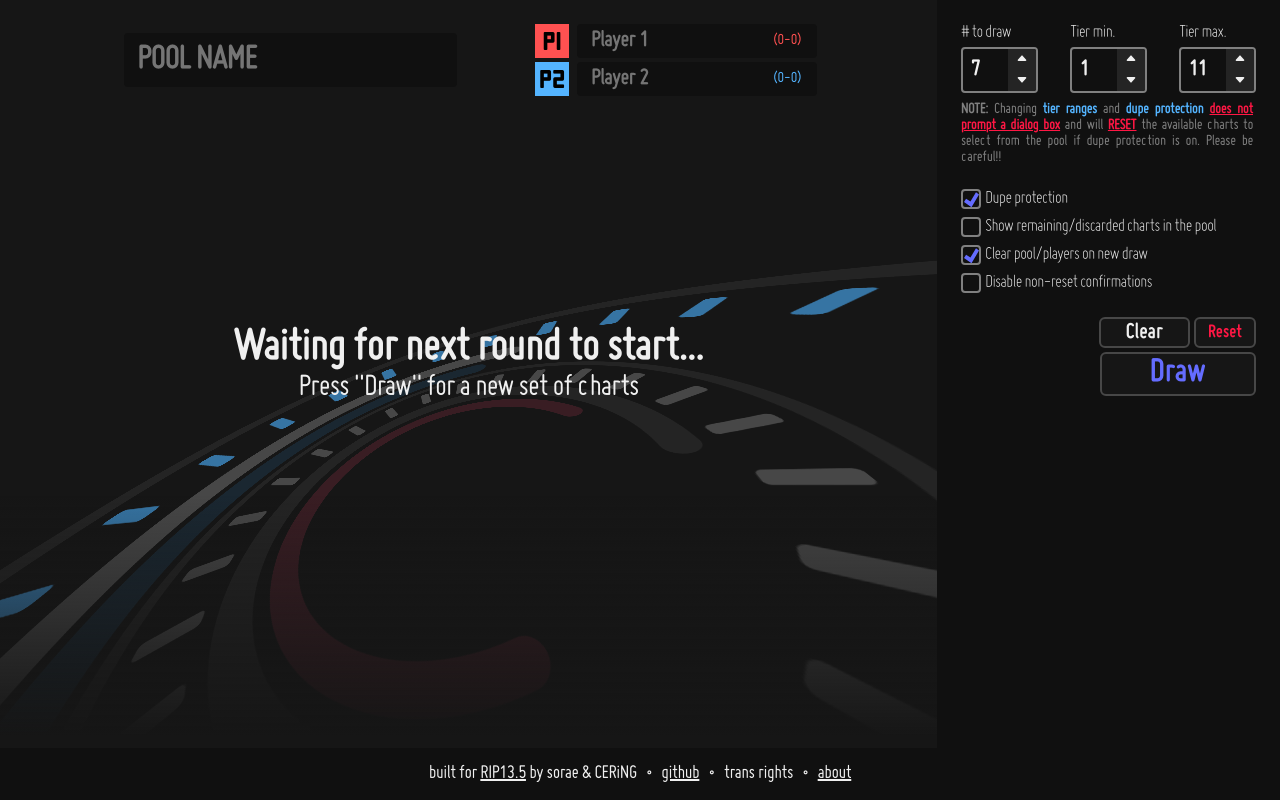
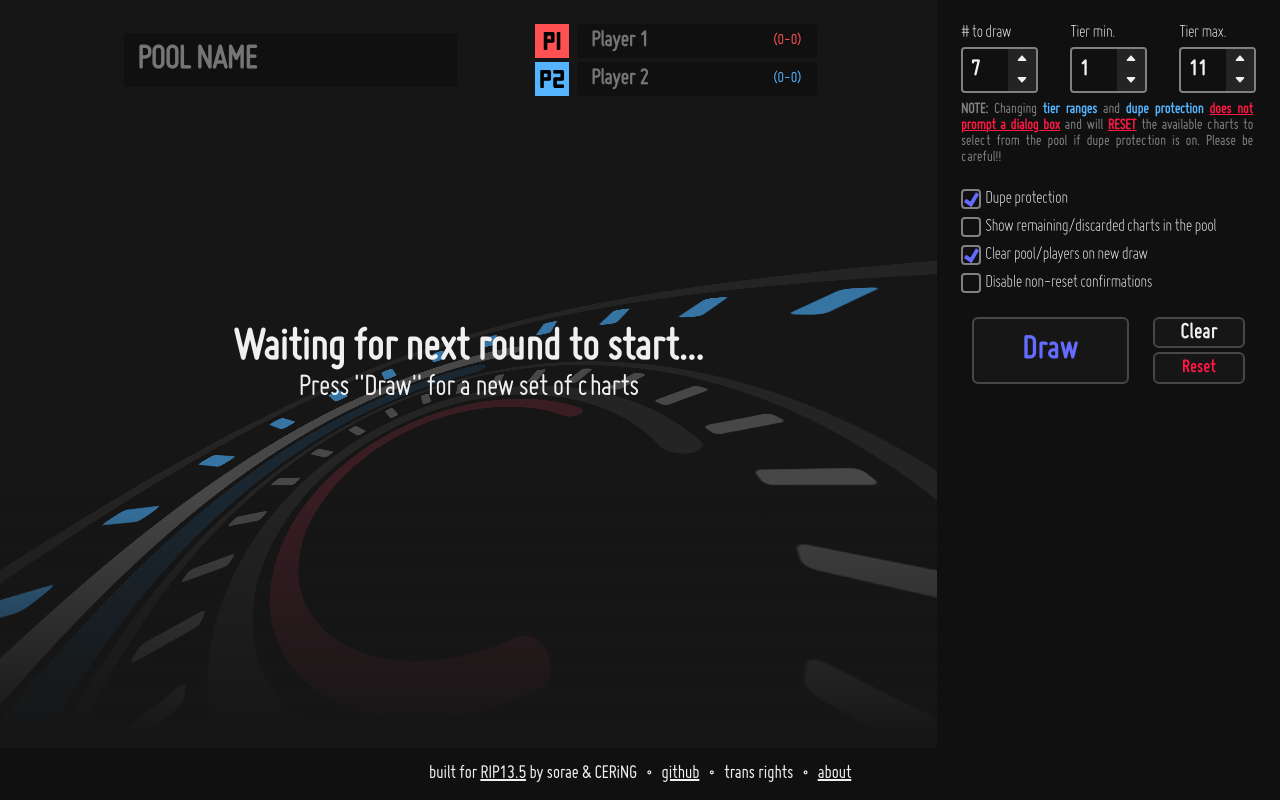
Before and after one commit to soraeee/cardigan, a React (Vite) app in the folder card-draw/: page / in a window 1280 px wide. Built offline with nearby package versions, Linux system fonts and the light colour scheme.

Commit message:
Action button styling tweaks

```diff
--- a/card-draw/src/CardDraw.tsx
+++ b/card-draw/src/CardDraw.tsx
@@ -349,11 +349,11 @@ const CardDraw = (props: any) => {
 				</div>
 			</div>
 			<div className="actions">
+				<button onClick={handleDraw} className="action-draw">Draw</button>
 				<div className="actions-resets">
 					<button onClick={handleClear} className="action-clear">Clear</button>
 					<button onClick={handleReset} className="action-reset">Reset</button>
 				</div>
-				<button onClick={handleDraw} className="action-draw">Draw</button>
 			</div>
 		</div>
 		<div className="display">
--- a/card-draw/src/scss/components/settings.scss
+++ b/card-draw/src/scss/components/settings.scss
@@ -54,9 +54,9 @@
 }
 
 .actions {
-  @include mixin.flex($dir: column, $align: center, $x-align: end, $gap: 4px);
+  @include mixin.flex($dir: row, $align: space-around, $x-align: start, $gap: 2px);
   &-resets {
-    @include mixin.flex($gap: 4px);
+    @include mixin.flex($gap: 4px, $dir: column);
   }
 
   @include mixin.mobile {
@@ -75,7 +75,7 @@
 
   &-draw {
     @extend .action;
-    padding: 2px 48px;
+    padding: 14px 48px;
     color: color.$accent;
     &:hover {
       background-color: color.$accent-dark;
```
